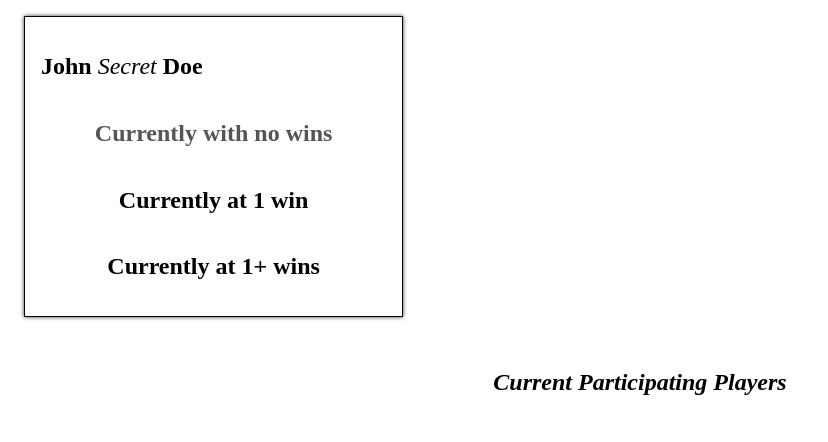
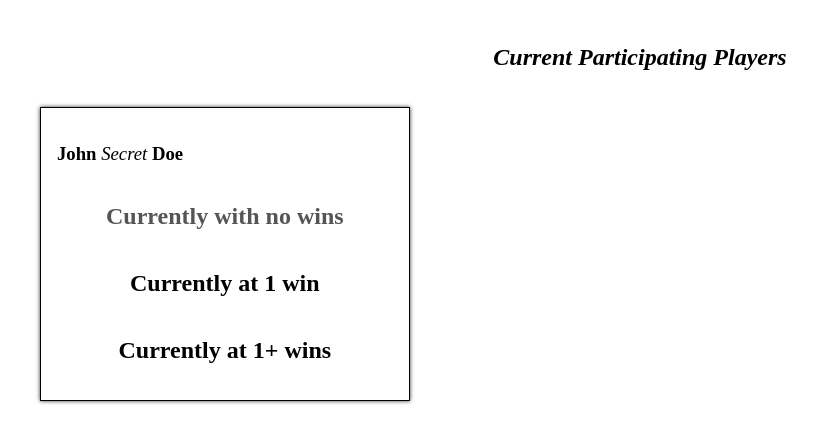
Before and after one commit to open-meadow/tourney-matches, a React (Create React App) app: page / in a window 1280 px wide. Shown: the top 442 px of the page, without its empty margins (0-828 px from the left). Built offline with nearby package versions, Linux system fonts and the light colour scheme.

Commit message:
Update components

```diff
--- a/src/App.js
+++ b/src/App.js
@@ -1,17 +1,13 @@
 import logo from './logo.svg';
 import './App.css';
 
-import Match from './components/Match';
 import MatchList from './components/MatchList';
-import Player from './components/Player';
 import PlayerList from './components/PlayerList';
 
 function App() {
   return (
     <div className="App">
-      <Match></Match>
       <MatchList></MatchList>
-      <Player></Player>
       <PlayerList></PlayerList>
     </div>
   );
--- a/src/components/Match.js
+++ b/src/components/Match.js
@@ -1,3 +1,5 @@
+import React from 'react';
+
 const Match = () => {
   <article className="Match">
     <h1>
--- a/src/components/MatchList.js
+++ b/src/components/MatchList.js
@@ -1,7 +1,10 @@
+import React from 'react';
+import Match from './Match';
+
 const MatchList = () => {
   <section className="PlayerList MatchList">
     <h1>Match list</h1>
-    {/* Matches will be shown here */}
+    <Match/>
   </section>;
 };
 
--- a/src/components/Player.js
+++ b/src/components/Player.js
@@ -1,3 +1,5 @@
+import React from 'react';
+
 const Player = () => {
   return (
     <article className="Player">
--- a/src/components/PlayerList.js
+++ b/src/components/PlayerList.js
@@ -1,8 +1,11 @@
+import React from 'react';
+import Player from './Player';
+
 const PlayerList = () => {
   return (
     <section className="PlayerList">
       <h1>Current Participating Players</h1>
-      {/* Players will be shown here */}
+      <Player/>
     </section>
   )
 }
```
